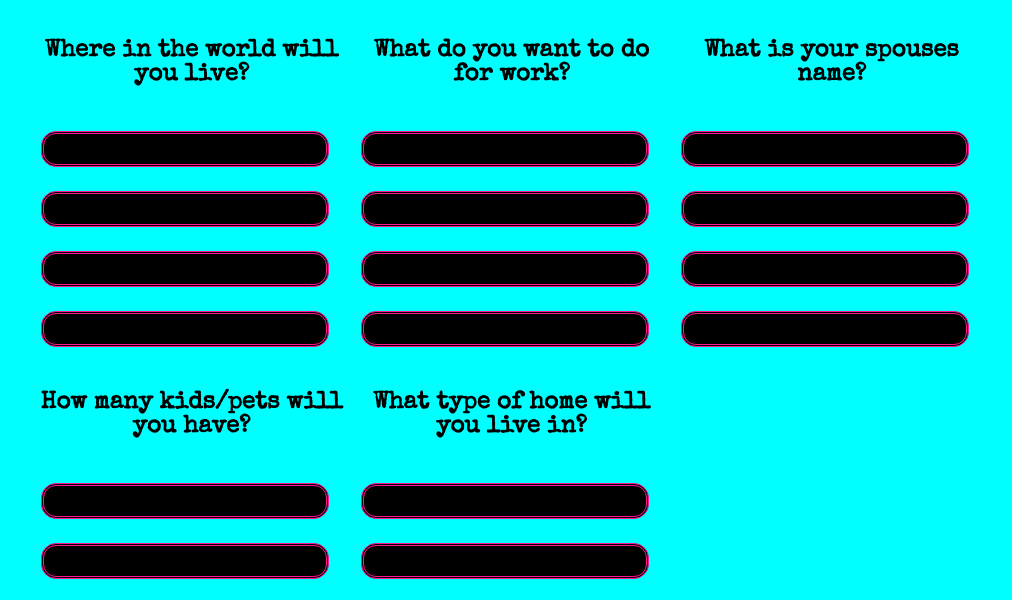
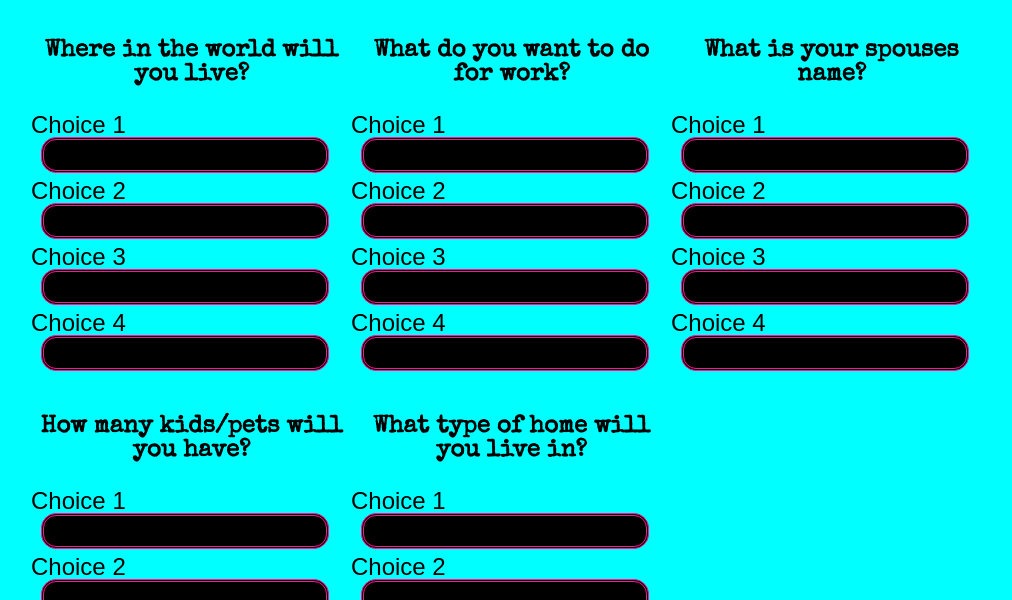
Before and after one commit to BriBaker/MASH-Game, a plain HTML site: page index.html in a window 1280 px wide. Shown: the part 322-922 px from the top of the page, without its empty margins (131-1143 px from the left). Drawn offline with nearby package versions, Linux system fonts and the light colour scheme; a web font is replaced by a local one.

Commit message:
Update index.html

```diff
--- a/index.html
+++ b/index.html
@@ -27,38 +27,38 @@
       <div class="bucket">
         <div class="choice-bucket">
           <h4 class="highlight">Where in the world will you live?</h4>
-          <input name="answer_1[]" type="text">
-          <input name="answer_1[]" type="text">
-          <input name="answer_1[]" type="text">
-          <input name="answer_1[]" type="text">
+          <label for="answer1">Choice 1</label><input name="answer_1[]" type="text" id="answer1">
+          <label for="answer2">Choice 2</label><input name="answer_1[]" type="text" id="answer2">
+          <label for="answer3">Choice 3</label><input name="answer_1[]" type="text" id="answer3">
+          <label for="answer4">Choice 4</label><input name="answer_1[]" type="text" id="answer4">
         </div>
         <div class="choice-bucket">
           <h4 class="highlight">What do you want to do for work?</h4>
-          <input name="answer_2[]" type="text">
-          <input name="answer_2[]" type="text">
-          <input name="answer_2[]" type="text">
-          <input name="answer_2[]" type="text">
+          <label for="answer5">Choice 1</label><input name="answer_2[]" type="text" id="answer5">
+          <label for="answer6">Choice 2</label><input name="answer_2[]" type="text" id="answer6">
+          <label for="answer7">Choice 3</label><input name="answer_2[]" type="text" id="answer7">
+          <label for="answer8">Choice 4</label><input name="answer_2[]" type="text" id="answer8">
         </div>
         <div class="choice-bucket">
           <h4 class="highlight">What is your spouses name?</h4>
-          <input name="answer_3[]" type="text">
-          <input name="answer_3[]" type="text">
-          <input name="answer_3[]" type="text">
-          <input name="answer_3[]" type="text">
+          <label for="answer9">Choice 1</label><input name="answer_3[]" type="text" id="answer9">
+          <label for="answer10">Choice 2</label><input name="answer_3[]" type="text" id="answer10">
+          <label for="answer11">Choice 3</label><input name="answer_3[]" type="text" id="answer11">
+          <label for="answer12">Choice 4</label><input name="answer_3[]" type="text" id="answer12">
         </div>
         <div class="choice-bucket">
           <h4 class="highlight">How many kids/pets will you have?</h4>
-          <input name="answer_4[]" type="text">
-          <input name="answer_4[]" type="text">
-          <input name="answer_4[]" type="text">
-          <input name="answer_4[]" type="text">
+          <label for="answer13">Choice 1</label><input name="answer_4[]" type="text" id="answer13">
+          <label for="answer14">Choice 2</label><input name="answer_4[]" type="text" id="answer14">
+          <label for="answer15">Choice 3</label><input name="answer_4[]" type="text" id="answer15">
+          <label for="answer16">Choice 4</label><input name="answer_4[]" type="text" id="answer16">
         </div>
         <div class="choice-bucket">
           <h4 class="highlight">What type of home will you live in?</h4>
-          <input name="answer_5[]" type="text">
-          <input name="answer_5[]" type="text">
-          <input name="answer_5[]" type="text">
-          <input name="answer_5[]" type="text">
+          <label for="answer17">Choice 1</label><input name="answer_5[]" type="text" id="answer17">
+          <label for="answer18">Choice 2</label><input name="answer_5[]" type="text" id="answer18">
+          <label for="answer19">Choice 3</label><input name="answer_5[]" type="text" id="answer19">
+          <label for="answer20">Choice 4</label><input name="answer_5[]" type="text" id="answer20">
         </div>
       </div>
       <button type="submit" class="button-submit">Tell my fortune</button>
```
